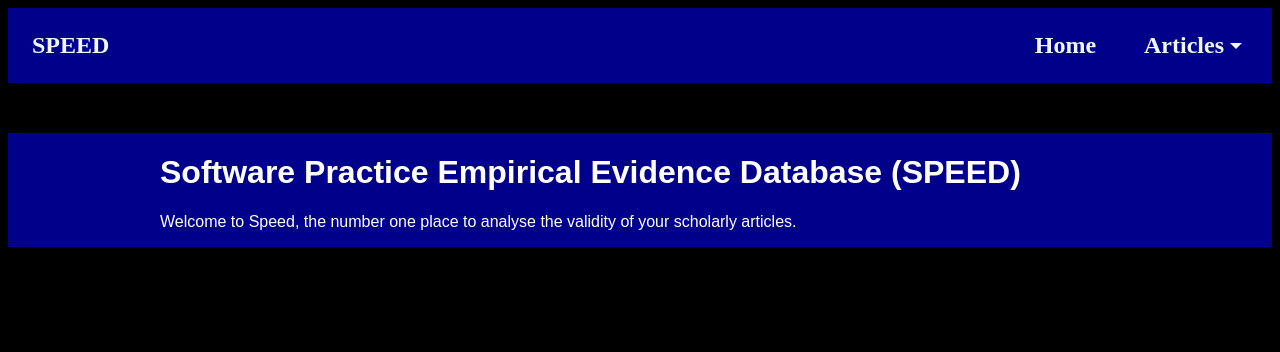
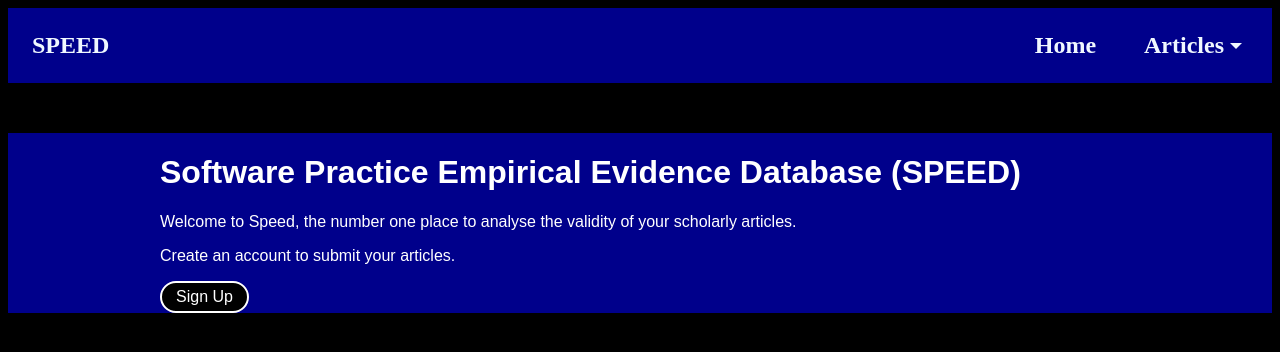
Before and after one commit to christo834/CISE-assignment-1B, a Next.js app in the folder frontend/: page / in a window 1280 px wide. Shown: the top 352 px of the page. Built offline with nearby package versions, Linux system fonts and the light colour scheme; a web font is replaced by a local one.

Commit message:
sign up button

```diff
--- a/frontend/src/pages/index.tsx
+++ b/frontend/src/pages/index.tsx
@@ -9,6 +9,8 @@ export default function Home() {
           Welcome to Speed, the number one place to analyse the validity of your
           scholarly articles.
         </p>
+        <p>Create an account to submit your articles.</p>
+        <button className="SignUp-btn">Sign Up</button>
       </div>
     </div>
   );
--- a/frontend/src/styles/index.scss
+++ b/frontend/src/styles/index.scss
@@ -1,8 +1,12 @@
 @import url('https://fonts.googleapis.com/css2?family=Gabarito:wght@700&display=swap');
+
+:root{
+    --Gab:'Gabario', sans-serif;
+}
 
 
 h1{
-    font-family: 'Gabario', sans-serif;
+    font-family: var(--Gab);
 }
 
 .container{
@@ -22,6 +26,23 @@ h1{
 }
 
 p{
-    font-family: 'Gabario', sans-serif;
+    font-family: var(--Gab);
     font-size:16px;
 }
+
+.SignUp-btn{
+    width: 10ch;
+    justify-content: center;
+    font-family: var(--Gab);
+    border-radius: 60px;
+    padding: 5px 10px;
+    font-size: 16px;
+    border: 2px solid white;
+    background-color: black;
+    color: white;
+}
+
+.SignUp-btn:hover{
+    background-color: rgb(57, 56, 56);
+    width: 15ch;
+}
```
